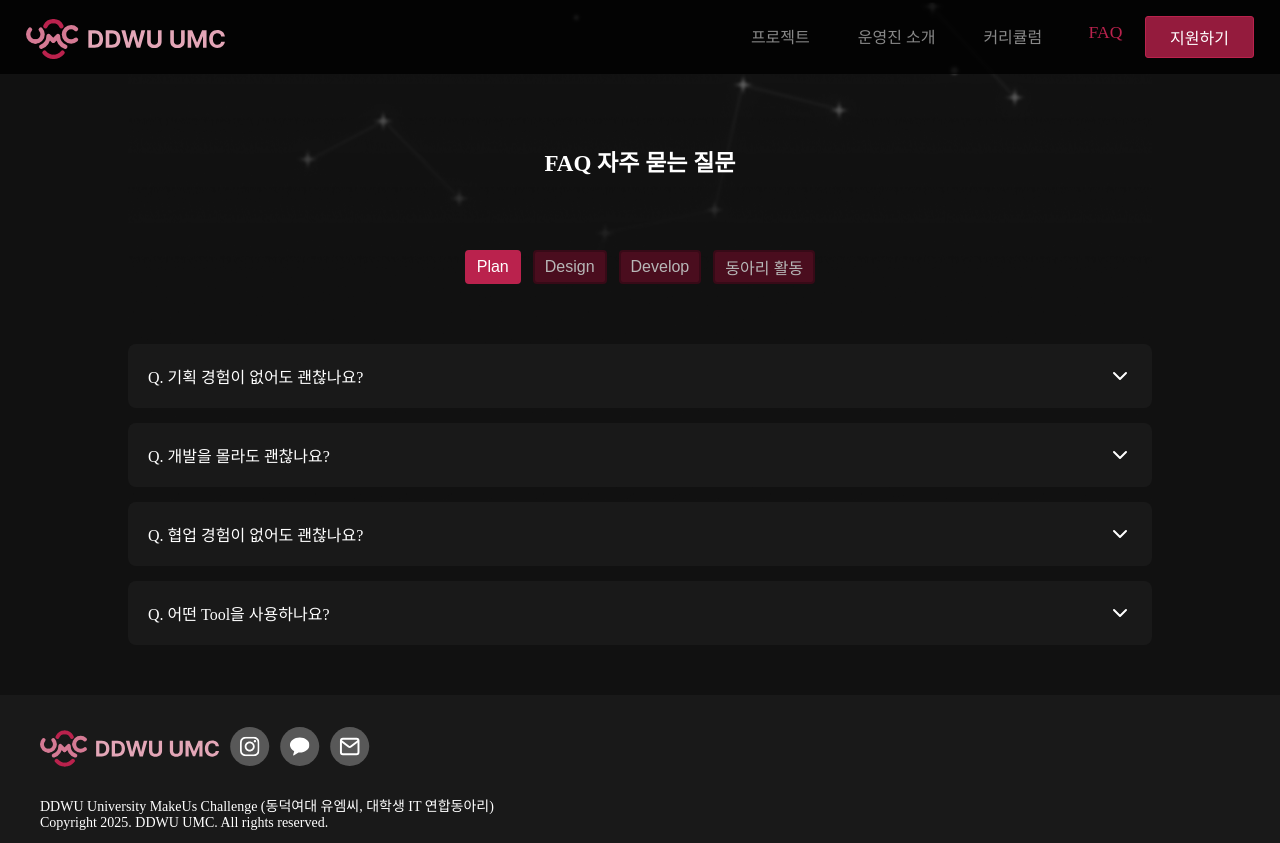
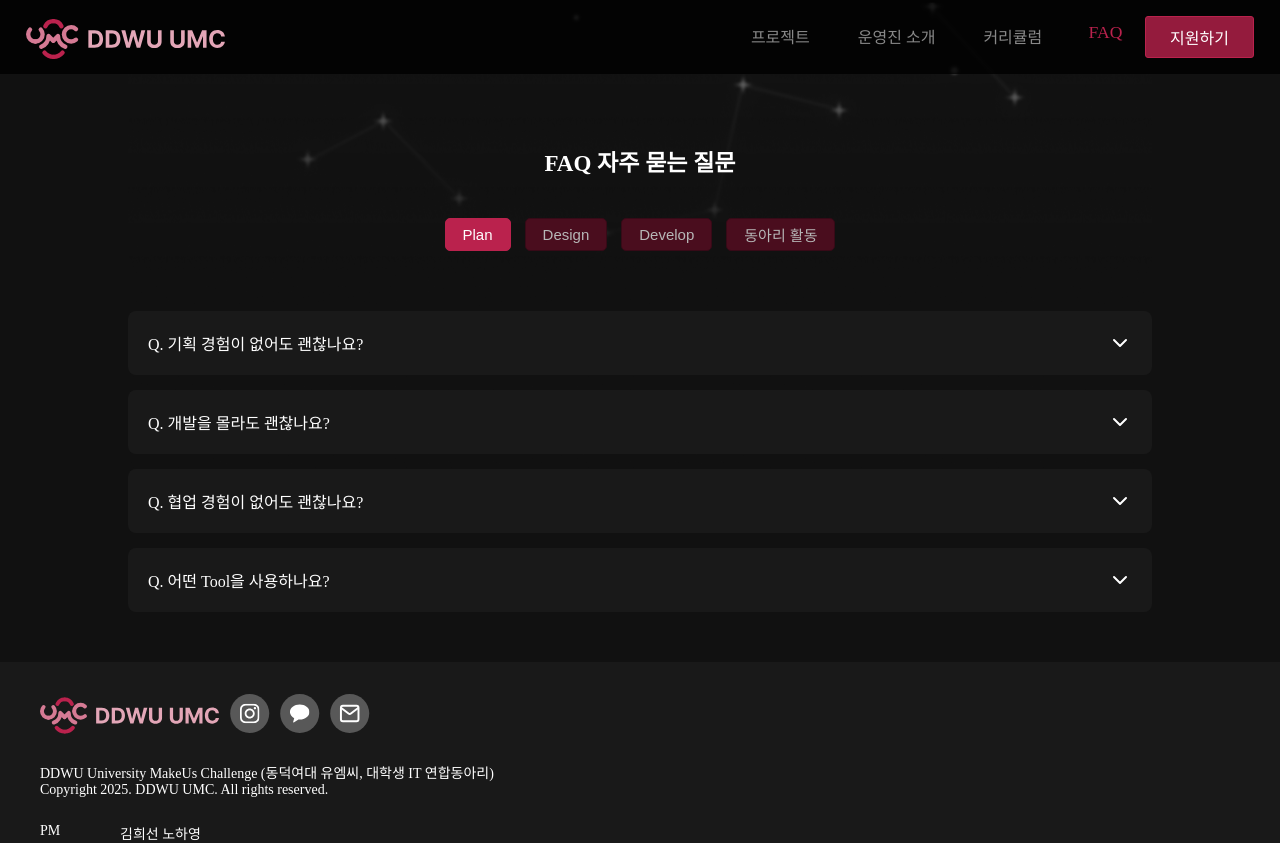
Before and after one commit to DDWU-UMC/FE, a React (Vite) app: page /faq in a window 1280 px wide. Shown: the top 843 px of the page. Built offline with nearby package versions, Linux system fonts and the light colour scheme; no server answers; a web font is replaced by a local one.

Commit message:
refactor: FAQ 버튼 라인 CSS 수정 (#48)

```diff
--- a/src/pages/CurriculumPage.jsx
+++ b/src/pages/CurriculumPage.jsx
@@ -1,10 +1,10 @@
 import React, { useState, useEffect } from "react";
-import { useParams } from 'react-router-dom';
+import { useParams } from "react-router-dom";
 import styled from "styled-components";
 import Colors from "../constanst/colors";
-import headerImg from "../assets/underheaderImg.svg"
+import headerImg from "../assets/underheaderImg.svg";
 import axios from "axios";
-import CurriculumData from "../database/curriculumData.json"
+import CurriculumData from "../database/curriculumData.json";
 const apiUrl = import.meta.env.VITE_API_URL;
 
 const CurriculumsPageContainer = styled.div`
@@ -21,7 +21,6 @@ const CurriculumsPageContainer = styled.div`
   margin-bottom: 50px;
 
   .sub-tile-container {
-
     margin: 9rem 0rem 0rem 0rem;
     position: relative; /* 부모 요소 설정 */
     display: flex;
@@ -54,16 +53,13 @@ const CurriculumsPageContainer = styled.div`
       margin: 8.5rem 0rem 0rem 0rem;
     }
   }
+
   @media screen and (max-width: 500px) {
-
     .sub-tile {
       font-size: 18px;
     }
-
-
+  }
 `;
-
-
 
 const PartInfo = styled.div`
   background-color: ${Colors.secondary400};
@@ -75,50 +71,49 @@ const PartInfo = styled.div`
   flex-direction: column;
   gap: 12px;
 
- .name-english{
+  .name-english {
     width: fit-content;
     font-size: 15px;
     font-weight: 600;
     padding: 4px 12px;
     display: inline-block;
     border-radius: 5px;
-  background-color: ${Colors.primary}
+    background-color: ${Colors.primary};
   }
-  .name-korean{
+  .name-korean {
     margin-left: 3px;
     font-size: 25px;
     font-weight: 500;
   }
-  .part-icon{
+  .part-icon {
     margin-left: 5px;
     padding-top: 1.5px;
     width: 23px;
     height: 23px;
   }
-  .part-info{
+  .part-info {
     margin-left: 3px;
     font-size: 15px;
-  margin-top:3px;
+    margin-top: 3px;
   }
 
   @media screen and (max-width: 430px) {
-    .name-english{
+    .name-english {
       font-size: 11px;
       padding: 3px 8px;
     }
-  .name-korean{
+    .name-korean {
       font-size: 22px;
     }
-  .part-icon{
+    .part-icon {
       margin-left: 5px;
       width: 18px;
       height: 18px;
     }
-  .part-info{
+    .part-info {
       font-size: 13px;
     }
   }
-
 `;
 
 const PartCurriculum = styled.div`
@@ -142,7 +137,7 @@ const PartCurriculum = styled.div`
 
   .ordered-nav::before {
     /* 세로선 */
-  content: '';
+    content: "";
     height: 95%;
     position: absolute;
     left: 5px;
@@ -159,7 +154,7 @@ const PartCurriculum = styled.div`
 
   .ordered-nav--link::before {
     /* 각 항목의 원형 아이콘 */
-  content: '';
+    content: "";
     position: absolute;
     top: 20%;
     left: 0;
@@ -171,8 +166,8 @@ const PartCurriculum = styled.div`
     transform: translateY(-50%);
   }
 
-.ordered-nav--link:first-child{
-margin-top:0;
+  .ordered-nav--link:first-child {
+    margin-top: 0;
   }
   /* 첫 번째 요소 조정 */
   .ordered-nav--link:first-child::before {
@@ -184,17 +179,16 @@ margin-top:0;
   .ordered-nav--link:last-child {
     margin-bottom: 0;
   }
- .week{
+  .week {
     font-weight: 600;
     font-size: 16px;
     margin-left: 8px;
   }
- .content{
+  .content {
     font-weight: 300;
     font-size: 13px;
     margin-left: 8px;
     margin-top: 8px;
-
   }
 `;
 
@@ -203,26 +197,26 @@ const ButtonContainer = styled.div`
   gap: 14px;
   margin-bottom: 20px;
 
-
   @media screen and (max-width: 430px) {
     gap: 12px;
     margin-bottom: 0px;
-
   }
-
 `;
 const PartButton = styled.button`
-  background-color: ${(props) => (props.$active === "true"? Colors.primary : Colors.btn)};
-  color:${(props) => (props.$active === "true"?  "white" : Colors.secondary50 )};
-  border: 1px solid ${(props) => (props.$active === "true" ? Colors.primary : Colors.primary900)};
+  background-color: ${(props) =>
+    props.$active === "true" ? Colors.primary : Colors.btn};
+  color: ${(props) =>
+    props.$active === "true" ? "white" : Colors.secondary50};
+  border: 1px solid
+    ${(props) =>
+      props.$active === "true" ? Colors.primary : Colors.primary900};
   padding: 5px 17px;
   border-radius: 5px;
   cursor: pointer;
   font-size: 15px;
 
-
   @media screen and (max-width: 600px) {
-    padding: 7px 7px;
+    padding: 6px 8px;
     font-size: 13px;
   }
 
@@ -230,29 +224,30 @@ const PartButton = styled.button`
     padding: 7px 7px;
     font-size: 10px;
   }
-
 `;
 
-
-
 const Parts = ({ selectedPart }) => {
-    const filteredData = CurriculumData.filter((part) => part.part === selectedPart);
+  const filteredData = CurriculumData.filter(
+    (part) => part.part === selectedPart
+  );
   const [curriculumData, setCurriculumData] = useState([]);
   const [error, setError] = useState(null);
 
   const formatPartName = (part) => {
     const specialCases = {
-            "springboot": "Spring Boot",
-            "web": "Web",
-            "android": "Android",
-            "design": "Design",
-            "plan": "Plan"
+      springboot: "Spring Boot",
+      web: "Web",
+      android: "Android",
+      design: "Design",
+      plan: "Plan",
     };
 
     const lowerPart = part.toLowerCase();
-        return specialCases[lowerPart] || (lowerPart.charAt(0).toUpperCase() + lowerPart.slice(1));
+    return (
+      specialCases[lowerPart] ||
+      lowerPart.charAt(0).toUpperCase() + lowerPart.slice(1)
+    );
   };
-
 
   useEffect(() => {
     window.scrollTo(0, 0);
@@ -286,16 +281,14 @@ const Parts = ({ selectedPart }) => {
           <PartInfo>
             <div className="name-english">{formatPartName(part.part)}</div>
 
-                        <div style={{display: "flex"}}>
+            <div style={{ display: "flex" }}>
               <div className="name-korean">{part.partKorean}</div>
               <div>
                 <img className="part-icon" src={part.icon} alt="icon" />
               </div>
             </div>
 
-                        <div className="part-info">
-                            {part.info}
-                        </div>
+            <div className="part-info">{part.info}</div>
           </PartInfo>
 
           <PartCurriculum>
@@ -316,7 +309,6 @@ const Parts = ({ selectedPart }) => {
   );
 };
 
-
 const CurriculumPage = () => {
   const { part } = useParams();
   const [selectedPart, setSelectedPart] = useState(part || "PLAN");
@@ -328,7 +320,7 @@ const CurriculumPage = () => {
     design: "Design",
     android: "Android",
     web: "Web",
-        springboot: "Spring Boot"
+    springboot: "Spring Boot",
   };
 
   useEffect(() => {
--- a/src/pages/FAQPage.jsx
+++ b/src/pages/FAQPage.jsx
@@ -4,7 +4,7 @@ import FAQList from "../components/FAQ/FAQList";
 import headerImg from "../assets/underheaderImg.svg";
 
 const FAQPageContainer = styled.div`
-  width:80%;
+  width: 80%;
   max-width: 100%;
   margin: 0 auto;
   padding: 0 20px;
@@ -17,14 +17,12 @@ const FAQPageContainer = styled.div`
   margin-bottom: 50px;
 
   .sub-tile-container {
-
-  margin: 9rem 0rem 2rem 0rem;
+    margin: 9rem 0rem 0rem 0rem;
     position: relative;
     display: flex;
     justify-content: center;
     align-items: center;
     width: 100%;
-
   }
 
   .sub-tile-bg {
@@ -44,56 +42,48 @@ const FAQPageContainer = styled.div`
     z-index: 1;
   }
 
-
   @media screen and (max-width: 690px) {
     font-size: 15px;
 
     .sub-tile-container {
+      margin: 8.5rem 0rem 0rem 0rem;
+    }
+  }
 
-  margin: 8.5rem 0rem 0rem 0rem;
-
-}
   @media screen and (max-width: 500px) {
-
     .sub-tile {
       font-size: 18px;
     }
-
-  }
-
-  }
-  @media screen and (max-width: 430px) {
-    gap: 20px;
   }
 `;
 
 const ButtonContainer = styled.div`
   display: flex;
-  gap: 12px;
+  gap: 14px;
   margin-bottom: 20px;
 
   @media screen and (max-width: 430px) {
     gap: 10px;
+    margin-bottom: 0px;
   }
 `;
-
 
 const CateButton = styled.button`
   background-color: ${(props) => (props.active ? "#ba224d" : "#4a0d1e")};
   color: ${(props) => (props.active ? "#ffffff" : "#B7B7B7")};
-  border: 2px solid ${(props) => (props.active ? "#ba224d" : "#370a17")};
-  padding: 3px 10px;
-  border-radius: 4px;
-  font-size: 16px;
+  border: 1px solid ${(props) => (props.active ? "#ba224d" : "#370a17")};
+  padding: 5px 17px;
+  border-radius: 5px;
+  font-size: 15px;
   cursor: pointer;
 
-  @media screen and (max-width: 768px) {
-    padding: 3px 15px;
-    font-size: 12px;
+  @media screen and (max-width: 600px) {
+    padding: 6px 8px;
+    font-size: 13px;
   }
 
   @media screen and (max-width: 430px) {
-    padding: 3px 15px;
+    padding: 5px 7px;
     font-size: 10px;
   }
 `;
```
Lines whose indentation alone changed are shown as unchanged.
